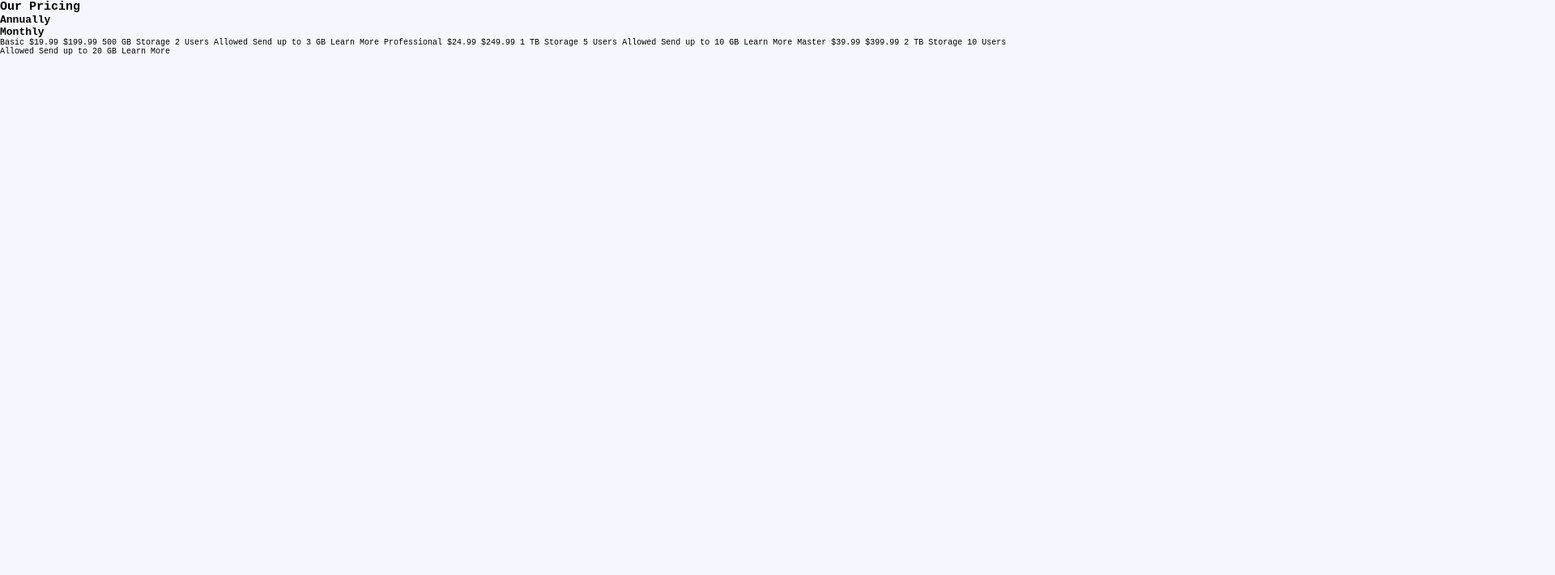
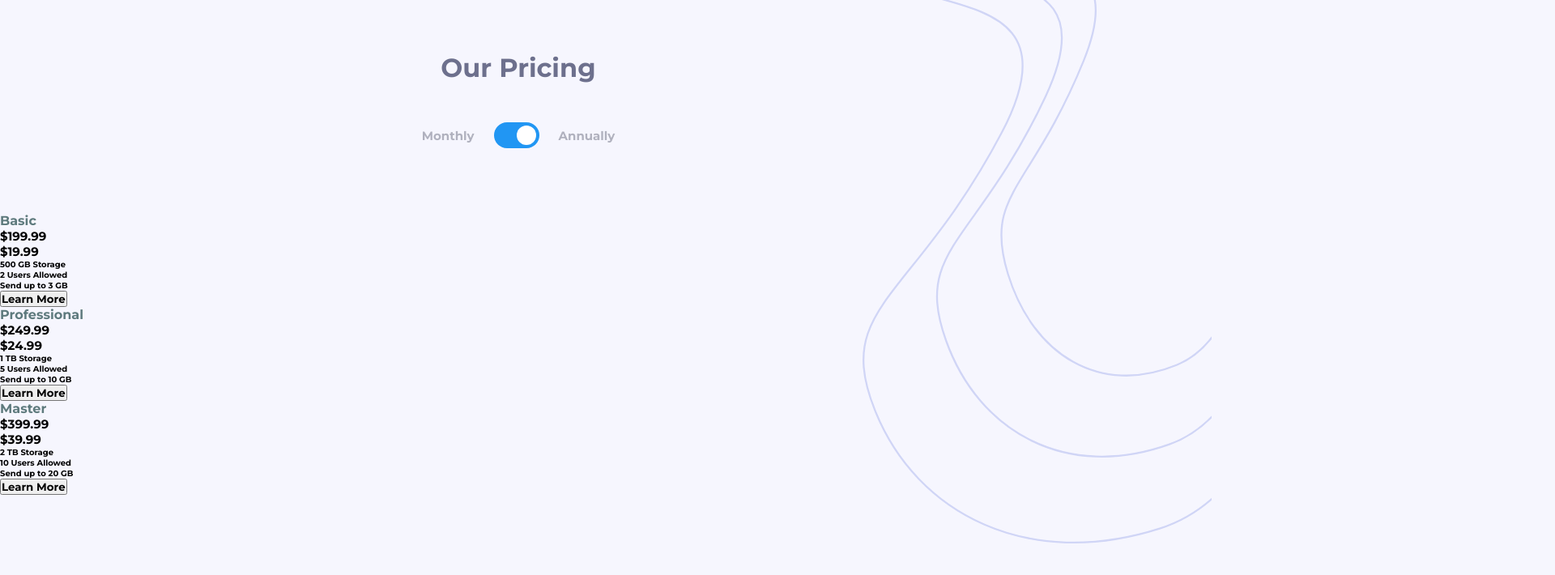
Before and after one commit to SimasG/pricing-component-with-toggle, a plain HTML site: page index.html in a window 1280 px wide. Shown: the whole page at 81% size, 1920 px wide, since content can reach past the window. Drawn offline with Linux system fonts and the light colour scheme.

Commit message:
finished header and the toggle switch component

```diff
--- a/index.html
+++ b/index.html
@@ -3,6 +3,12 @@
   <head>
     <meta charset="UTF-8" />
     <meta name="viewport" content="width=device-width, initial-scale=1.0" />
+    <link rel="preconnect" href="https://fonts.googleapis.com" />
+    <link rel="preconnect" href="https://fonts.gstatic.com" crossorigin />
+    <link
+      href="https://fonts.googleapis.com/css2?family=Montserrat:wght@700&display=swap"
+      rel="stylesheet"
+    />
 
     <link
       rel="icon"
@@ -16,19 +22,57 @@
   </head>
 
   <body>
+    <div class="hero-illustration-container">
+      <div class="hero-illustration-top"></div>
+      <div class="hero-illustration-bottom"></div>
+    </div>
+    <header class="header">
+      <h2>Our Pricing</h2>
+      <div class="header__payment-schedule">
+        <p class="payment-schedule">Monthly</p>
+        <label class="switch">
+          <input type="checkbox" />
+          <span class="slider round"></span>
+        </label>
+        <p class="payment-schedule">Annually</p>
+      </div>
+    </header>
     <main>
-      <header>
-        <h2>Our Pricing</h2>
-        <div class="header__payment-schedule">
-          <p>Annually</p>
-          <p>Monthly</p>
-        </div>
-      </header>
+      <section class="container container__basic">
+        <h3>Basic</h3>
+        <h1 class="price price__yearly">$199.99</h1>
+        <h1 class="price price__monthly">$19.99</h1>
+        <ul>
+          <li>500 GB Storage</li>
+          <li>2 Users Allowed</li>
+          <li>Send up to 3 GB</li>
+        </ul>
+        <button>Learn More</button>
+      </section>
 
-      Basic &dollar;19.99 &dollar;199.99 500 GB Storage 2 Users Allowed Send up
-      to 3 GB Learn More Professional &dollar;24.99 &dollar;249.99 1 TB Storage
-      5 Users Allowed Send up to 10 GB Learn More Master &dollar;39.99
-      &dollar;399.99 2 TB Storage 10 Users Allowed Send up to 20 GB Learn More
+      <section class="container container__professional">
+        <h3>Professional</h3>
+        <h1 class="price price__yearly">$249.99</h1>
+        <h1 class="price price__monthly">$24.99</h1>
+        <ul>
+          <li>1 TB Storage</li>
+          <li>5 Users Allowed</li>
+          <li>Send up to 10 GB</li>
+        </ul>
+        <button>Learn More</button>
+      </section>
+
+      <section class="container container__master">
+        <h3>Master</h3>
+        <h1 class="price price__yearly">$399.99</h1>
+        <h1 class="price price__monthly">$39.99</h1>
+        <ul>
+          <li>2 TB Storage</li>
+          <li>10 Users Allowed</li>
+          <li>Send up to 20 GB</li>
+        </ul>
+        <button>Learn More</button>
+      </section>
     </main>
 
     <script src="app.js"></script>
--- a/scss/_globals.scss
+++ b/scss/_globals.scss
@@ -11,7 +11,7 @@
 
 html {
   font-size: 62.5%;
-  font-family: "Space Mono", monospace;
+  font-family: "Montserrat", sans-serif;
   scroll-behavior: smooth;
   overflow-x: hidden;
   position: relative;
@@ -28,19 +28,6 @@ $light-grayish-blue: hsl(234, 14%, 74%);
 $grayish-blue: hsl(233, 13%, 49%);
 $dark-grayish-blue: hsl(232, 13%, 33%);
 
-/* TYPOGRAPHY */
-:root {
-  // mobile
-  --paragraph-mobile: 1.3rem;
-
-  // desktop
-  // --heading: 2.6rem;
-  // --heading-secondary: 2.2rem;
-  // --heading-tertiary: 1.6rem;
-  // --heading-quarternary: 1.3rem;
-  // --paragraph: 1.5rem;
-}
-
 body {
   background: $very-light-grayish-blue;
 }
@@ -54,12 +41,12 @@ ul,
 li,
 input,
 ::placeholder {
-  font-family: "Space Mono", monospace;
+  font-family: "Montserrat", sans-serif;
   font-weight: 700;
 }
 
 p {
-  font-size: 1.3rem;
+  font-size: 1.5rem;
 }
 
 h3 {
@@ -91,3 +78,7 @@ input::-webkit-inner-spin-button {
   -webkit-appearance: none;
   margin: 0;
 }
+
+.hide-for-mobile {
+  display: none;
+}
--- a/scss/_main.scss
+++ b/scss/_main.scss
@@ -0,0 +1,97 @@
+.hero-illustration-container {
+  // "height: 0 is what gets the .hero-illustration-top to move under the content"
+  height: 0;
+  //   position: relative;
+  .hero-illustration-top {
+    background-image: url("/images/bg-top.svg");
+    background-size: contain;
+    position: relative;
+    background-repeat: no-repeat;
+    background-position: center;
+    height: 75.7rem;
+    z-index: -10;
+    // not sure why percentages don't work on "top"
+    top: -8.5rem;
+    left: 50%;
+  }
+}
+
+.background-svg {
+  position: absolute;
+}
+
+header {
+  position: relative;
+  width: 64%;
+  margin: 6.4rem auto 8rem auto;
+  h2 {
+    text-align: center;
+    font-size: 3.2rem;
+    color: $grayish-blue;
+    margin-bottom: 4.8rem;
+  }
+  .header__payment-schedule {
+    display: flex;
+    justify-content: center;
+    align-items: center;
+    gap: 2.4rem;
+    .payment-schedule {
+      color: $dark-grayish-blue;
+      opacity: 0.4;
+    }
+    .switch {
+      position: relative;
+      display: inline-block;
+      width: 5.6rem;
+      height: 3.2rem;
+      input {
+        opacity: 0;
+        width: 0;
+        height: 0;
+      }
+      .slider {
+        position: absolute;
+        cursor: pointer;
+        top: 0;
+        left: 0;
+        right: 0;
+        bottom: 0;
+        // background-color: #ccc;
+        background-color: #2196f3;
+        -webkit-transition: 0.4s;
+        transition: 0.4s;
+      }
+      .slider:before {
+        position: absolute;
+        content: "";
+        height: 2.4rem;
+        width: 2.4rem;
+        // left: 0.4rem;
+        right: 0.4rem;
+        bottom: 0.4rem;
+        background-color: white;
+        -webkit-transition: 0.4s;
+        transition: 0.4s;
+      }
+      input:checked + .slider {
+        // background-color: #2196f3;
+        background-color: #ccc;
+      }
+      input:focus + .slider {
+        box-shadow: 0 0 0.1rem #ccc;
+      }
+      input:checked + .slider:before {
+        -webkit-transform: translateX(-24px);
+        -ms-transform: translateX(-24px);
+        transform: translateX(-24px);
+      }
+      .slider.round {
+        border-radius: 3.4rem;
+      }
+      // :before -> the white circle that's moving on click
+      .slider.round:before {
+        border-radius: 50%;
+      }
+    }
+  }
+}
```
Also changed, not shown: scss/styles.css, 1 other file.
